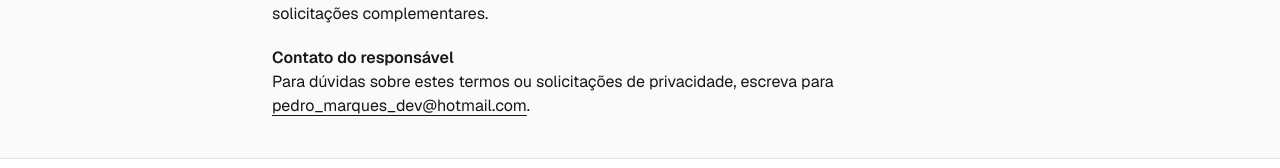
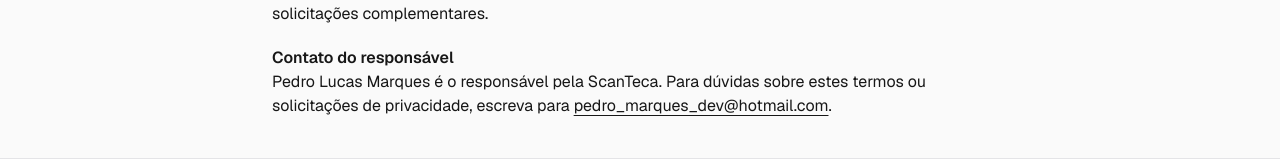
Before and after one commit to pedrolucas167/ScanTeca, a Next.js app: page /termos in a window 1280 px wide. Shown: the part 743-911 px from the top of the page. Built offline with nearby package versions, Linux system fonts and the light colour scheme; no server answers; a web font is replaced by a local one.

Commit message:
docs(terms): identify the ScanTeca controller

```diff
--- a/app/termos/TermsDocument.tsx
+++ b/app/termos/TermsDocument.tsx
@@ -29,7 +29,7 @@ export default function TermsDocument() {
         <section>
           <h2 className="font-semibold">Contato do responsável</h2>
           <p>
-            Para dúvidas sobre estes termos ou solicitações de privacidade, escreva para{" "}
+            Pedro Lucas Marques é o responsável pela ScanTeca. Para dúvidas sobre estes termos ou solicitações de privacidade, escreva para{" "}
             <a href="mailto:pedro_marques_dev@hotmail.com" className="underline underline-offset-4">
               pedro_marques_dev@hotmail.com
             </a>.
```
